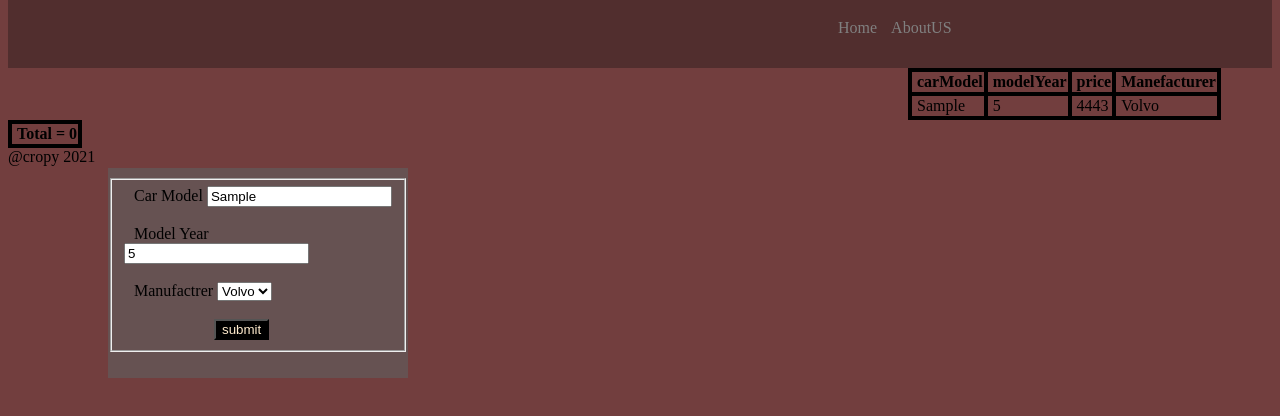
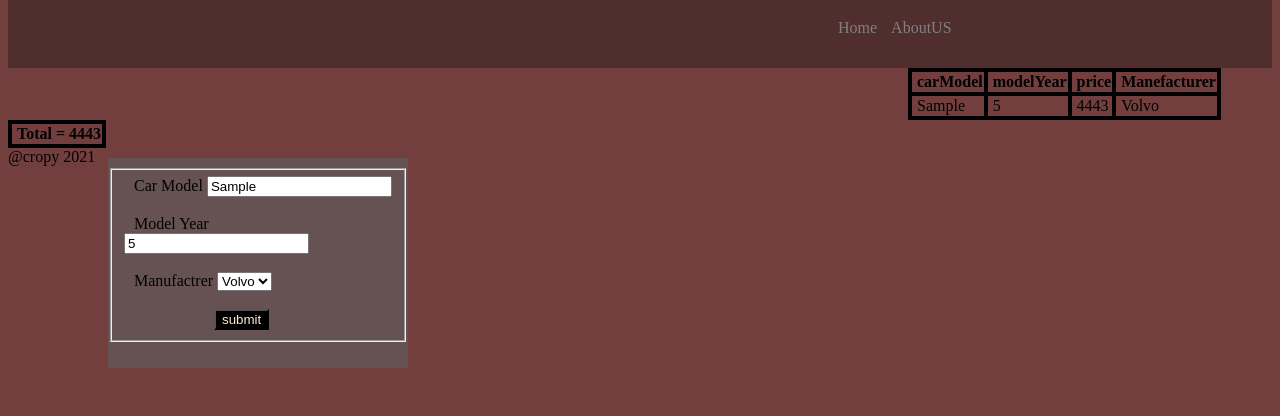
Before and after one commit to rujeenaal-zyoud/PracticeExam201, a plain HTML site: page index.html in a window 1280 px wide. Both pictures are taken after typing "Sample", "5" into the empty fields and a click on the input "submit". Shown: the part 170-586 px from the top of the page. Drawn offline with Linux system fonts and the light colour scheme.

Commit message:
finishtotal

```diff
--- a/css/style.css
+++ b/css/style.css
@@ -41,14 +41,14 @@ padding-left: 400px;
 
 
 #form{
-position: absolute;
+ position: absolute;
     padding-left: 0px;
     padding-top: 10px;
     height: 200px;
     width: 300px;
     background-color:rgba(96, 96, 96,0.6);
 
-    margin-top: 100px;
+    margin-top: 90px;
 margin-left: 100px;
 }
 
--- a/js/app.js
+++ b/js/app.js
@@ -1,5 +1,4 @@
 'use strict'
-
 
 let cars = [];
 // function for create random price
@@ -18,14 +17,16 @@ function Car(carModel, modelYear, Manefacturer) {
     updateStorage();
 }
 
+
 // create the total Price function
 function totalPrice(){
-let total =0;
+    let total =0;
 for(let i=0; i<cars.length;i++){
     total=total+cars[i].price;
 }
 return total;
 }
+totalPrice();
 
 // create table in globel
 
@@ -108,7 +109,9 @@ newCar.render();
 
 totalPrice();
 
+totalP.textContent=' ';
 
+totalP.textContent= `Total = ${totalPrice()}`;
 
  }
 
```
